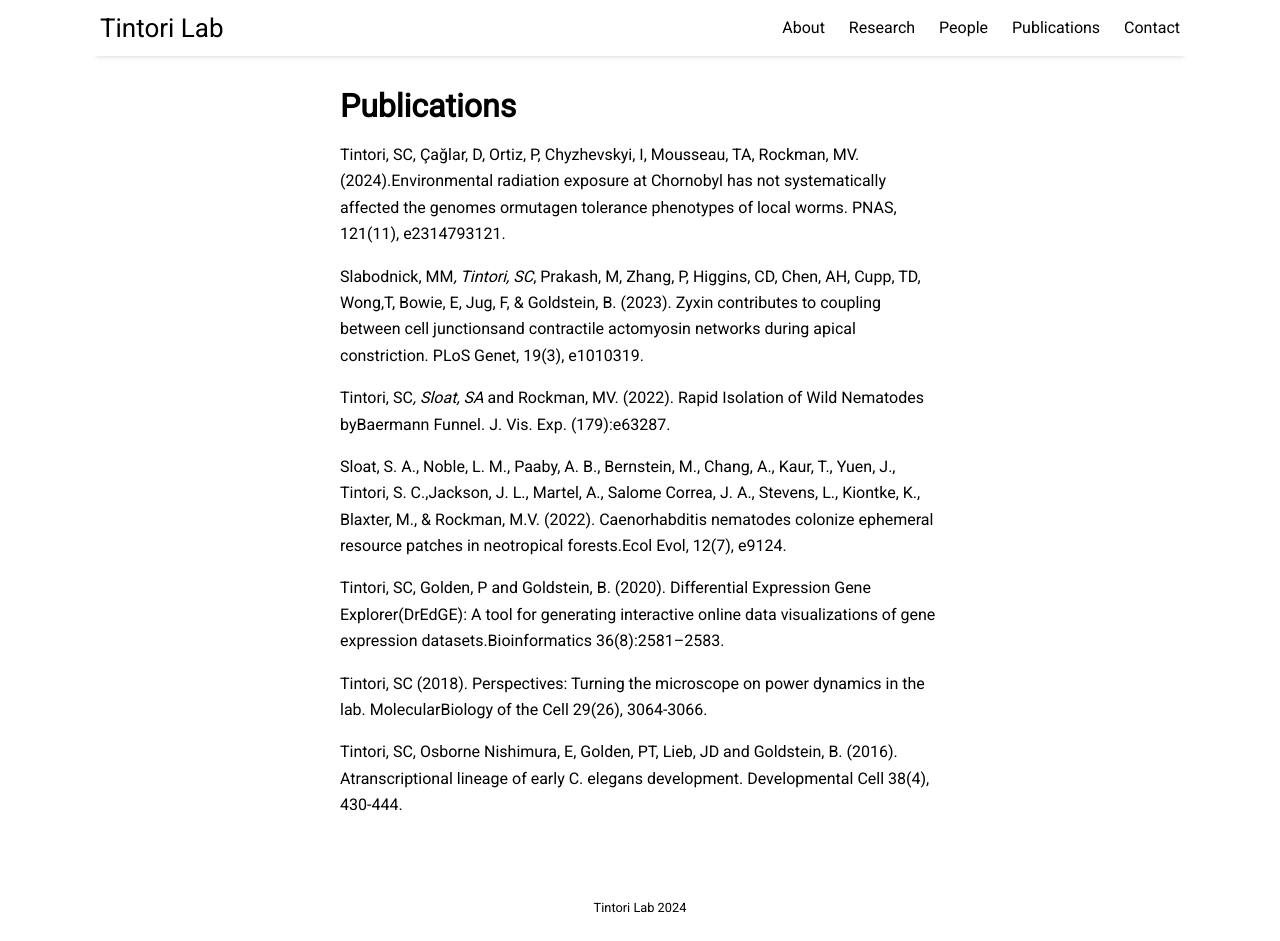
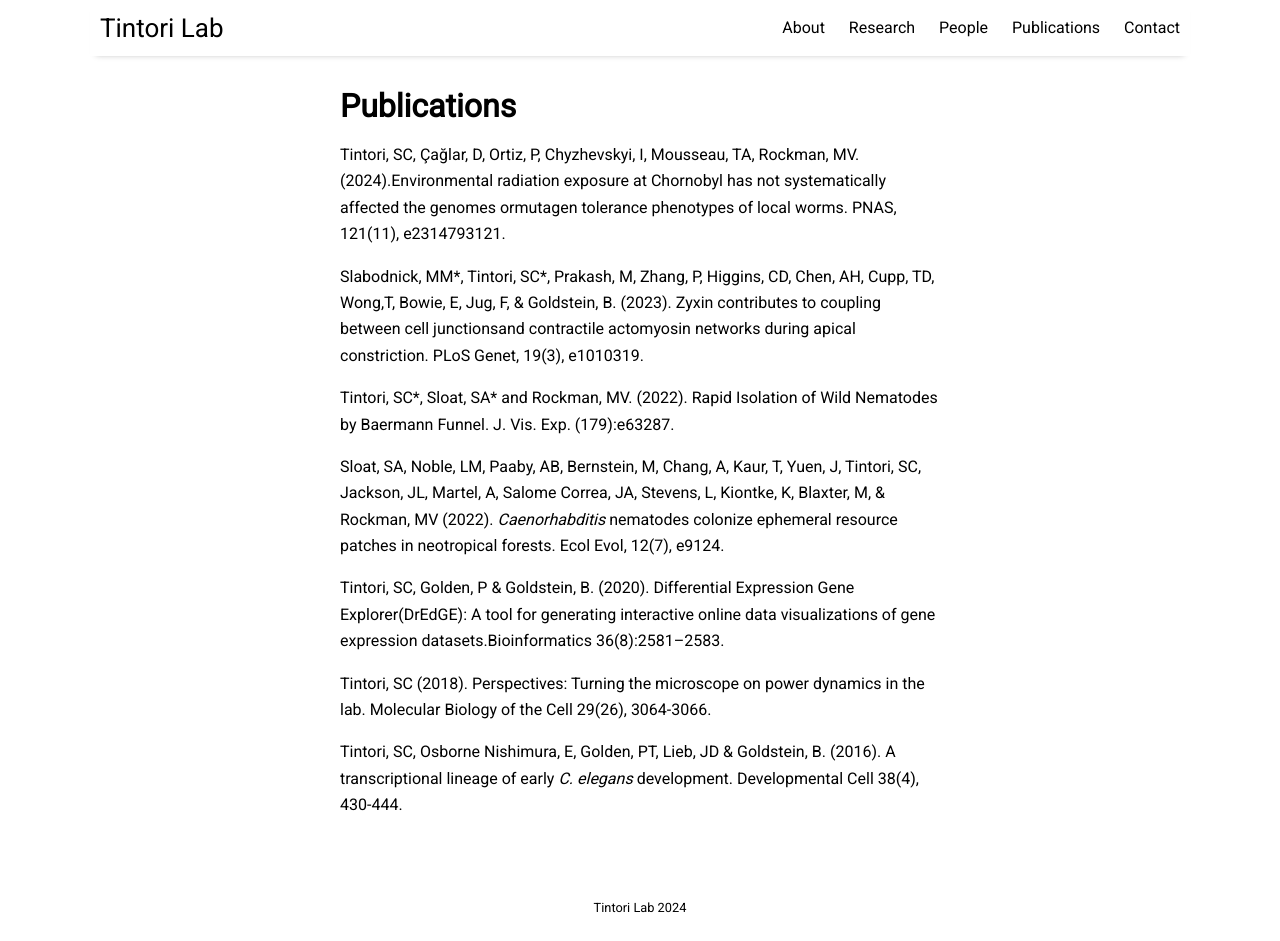
Before and after one commit to tintori/tintori.github.io, a Jekyll site: the page built from _posts/2016-10-10-publications.md, in a window 1280 px wide and 941 px high. Built offline with Jekyll 4.4.1, drawn with Linux system fonts in a browser that asks for light colours; nearby versions of some CDN libraries.

Commit message:
format refs

```diff
--- a/_posts/2016-10-10-publications.md
+++ b/_posts/2016-10-10-publications.md
@@ -7,14 +7,14 @@ image: IMG_2298.jpg
 
 Tintori, SC, Çağlar, D, Ortiz, P, Chyzhevskyi, I, Mousseau, TA, Rockman, MV. (2024).Environmental radiation exposure at Chornobyl has not systematically affected the genomes ormutagen tolerance phenotypes of local worms. PNAS, 121(11), e2314793121.
 
-Slabodnick, MM*, Tintori, SC*, Prakash, M, Zhang, P, Higgins, CD, Chen, AH, Cupp, TD, Wong,T, Bowie, E, Jug, F, & Goldstein, B. (2023). Zyxin contributes to coupling between cell junctionsand contractile actomyosin networks during apical constriction. PLoS Genet, 19(3), e1010319.
+Slabodnick, MM\*, Tintori, SC\*, Prakash, M, Zhang, P, Higgins, CD, Chen, AH, Cupp, TD, Wong,T, Bowie, E, Jug, F, & Goldstein, B. (2023). Zyxin contributes to coupling between cell junctionsand contractile actomyosin networks during apical constriction. PLoS Genet, 19(3), e1010319.
 
-Tintori, SC*, Sloat, SA* and Rockman, MV. (2022). Rapid Isolation of Wild Nematodes byBaermann Funnel. J. Vis. Exp. (179):e63287.
+Tintori, SC\*, Sloat, SA\* and Rockman, MV. (2022). Rapid Isolation of Wild Nematodes by Baermann Funnel. J. Vis. Exp. (179):e63287.
 
-Sloat, S. A., Noble, L. M., Paaby, A. B., Bernstein, M., Chang, A., Kaur, T., Yuen, J., Tintori, S. C.,Jackson, J. L., Martel, A., Salome Correa, J. A., Stevens, L., Kiontke, K., Blaxter, M., & Rockman, M.V. (2022). Caenorhabditis nematodes colonize ephemeral resource patches in neotropical forests.Ecol Evol, 12(7), e9124.
+Sloat, SA, Noble, LM, Paaby, AB, Bernstein, M, Chang, A, Kaur, T, Yuen, J, Tintori, SC, Jackson, JL, Martel, A, Salome Correa, JA, Stevens, L, Kiontke, K, Blaxter, M, & Rockman, MV (2022). _Caenorhabditis_ nematodes colonize ephemeral resource patches in neotropical forests. Ecol Evol, 12(7), e9124.
 
-Tintori, SC, Golden, P and Goldstein, B. (2020). Differential Expression Gene Explorer(DrEdGE): A tool for generating interactive online data visualizations of gene expression datasets.Bioinformatics 36(8):2581–2583.
+Tintori, SC, Golden, P & Goldstein, B. (2020). Differential Expression Gene Explorer(DrEdGE): A tool for generating interactive online data visualizations of gene expression datasets.Bioinformatics 36(8):2581–2583.
 
-Tintori, SC (2018). Perspectives: Turning the microscope on power dynamics in the lab. MolecularBiology of the Cell 29(26), 3064-3066.
+Tintori, SC (2018). Perspectives: Turning the microscope on power dynamics in the lab. Molecular Biology of the Cell 29(26), 3064-3066.
 
-Tintori, SC, Osborne Nishimura, E, Golden, PT, Lieb, JD and Goldstein, B. (2016). Atranscriptional lineage of early C. elegans development. Developmental Cell 38(4), 430-444.
+Tintori, SC, Osborne Nishimura, E, Golden, PT, Lieb, JD & Goldstein, B. (2016). A transcriptional lineage of early _C. elegans_ development. Developmental Cell 38(4), 430-444.
--- a/_sass/_home.scss
+++ b/_sass/_home.scss
@@ -15,7 +15,7 @@
 .featured-post h2 span {
   display: inline-block;
   color: white;
-  font: bold 32px/60px Helvetica, Sans-Serif;
+  font: bold 48px/60px Helvetica, Sans-Serif; /* was 32/45*/
   letter-spacing: -1px;
   background: rgb(0, 0, 0); /* fallback color */
   background: rgba(0, 0, 0, 0.7);
```
